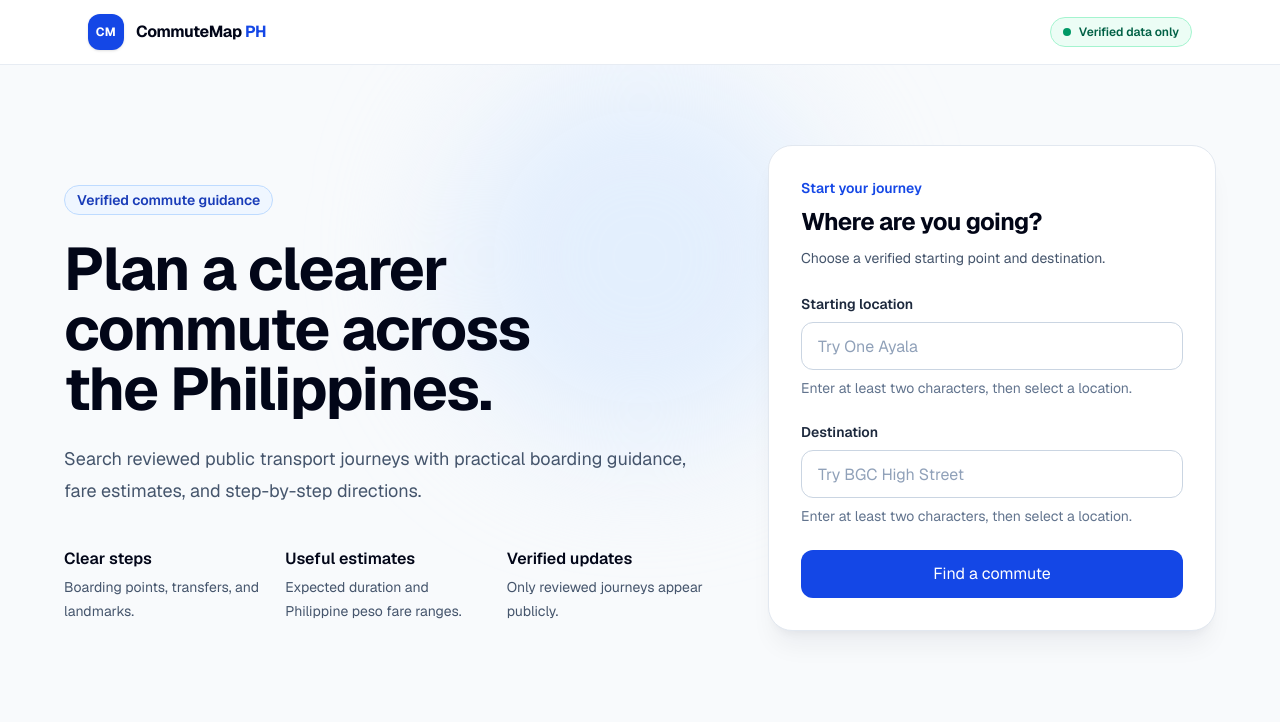
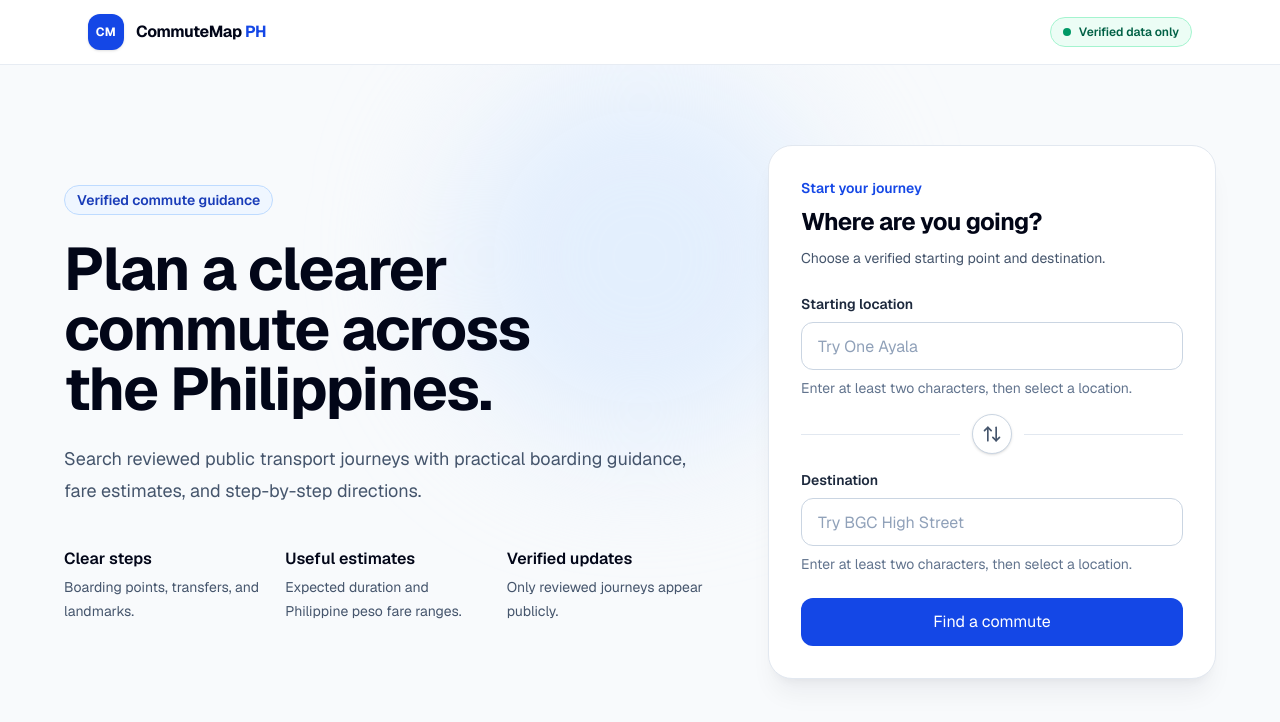
Before and after one commit to DarthCoder-afk/CommutePH, a Next.js app: page / in a window 1280 px wide. Shown: the top 722 px of the page. Built offline with nearby package versions, Linux system fonts and the light colour scheme.

Commit message:
feat: add lucide-react dependency and implement location swap functionality in commute search form; enhance location search input component with query handling

```diff
--- a/package.json
+++ b/package.json
@@ -33,6 +33,7 @@
   },
   "dependencies": {
     "drizzle-orm": "0.45.2",
+    "lucide-react": "^1.28.0",
     "maplibre-gl": "^6.1.0",
     "next": "16.2.12",
     "pg": "8.22.0",
--- a/src/components/commute-search-form.tsx
+++ b/src/components/commute-search-form.tsx
@@ -1,6 +1,7 @@
 "use client";
 
 import { useRef, useState, type FormEvent } from "react";
+import { ArrowUpDown } from "lucide-react";
 
 import {
   JourneySummaryCard,
@@ -33,6 +34,8 @@ type SubmissionStatus = "idle" | "loading" | "success" | "error";
 export function CommuteSearchForm() {
   const [origin, setOrigin] = useState<LocationOption | null>(null);
   const [destination, setDestination] = useState<LocationOption | null>(null);
+  const [originQuery, setOriginQuery] = useState("");
+  const [destinationQuery, setDestinationQuery] = useState("");
   const [journeys, setJourneys] = useState<JourneySummary[]>([]);
   const [status, setStatus] = useState<SubmissionStatus>("idle");
   const [message, setMessage] = useState<string | null>(null);
@@ -55,6 +58,20 @@ export function CommuteSearchForm() {
 
   function handleDestinationChange(location: LocationOption | null) {
     setDestination(location);
+    resetResults();
+  }
+
+  function handleSwapLocations() {
+    const previousOrigin = origin;
+    const previousDestination = destination;
+    const previousOriginQuery = originQuery;
+    const previousDestinationQuery = destinationQuery;
+
+    setOrigin(previousDestination);
+    setDestination(previousOrigin);
+    setOriginQuery(previousDestinationQuery);
+    setDestinationQuery(previousOriginQuery);
+
     resetResults();
   }
 
@@ -147,21 +164,45 @@ export function CommuteSearchForm() {
       aria-busy={status === "loading"}
       className="space-y-6"
     >
+      <div className="space-y-4">
         <LocationSearchInput
           id="origin-location"
           name="origin"
           label="Starting location"
           placeholder="Try One Ayala"
+          query={originQuery}
+          value={origin}
+          onQueryChange={setOriginQuery}
           onSelectionChange={handleOriginChange}
         />
+
+        <div className="flex items-center gap-3">
+          <span aria-hidden="true" className="h-px flex-1 bg-slate-200" />
+
+          <button
+            type="button"
+            aria-label="Swap starting location and destination"
+            title="Swap locations"
+            onClick={handleSwapLocations}
+            className="flex size-10 items-center justify-center rounded-full border border-slate-300 bg-white text-slate-600 shadow-sm transition hover:border-blue-300 hover:bg-blue-50 hover:text-blue-700 focus:ring-4 focus:ring-blue-100 focus:outline-none"
+          >
+            <ArrowUpDown aria-hidden="true" className="size-5" />
+          </button>
+
+          <span aria-hidden="true" className="h-px flex-1 bg-slate-200" />
+        </div>
 
         <LocationSearchInput
           id="destination-location"
           name="destination"
           label="Destination"
           placeholder="Try BGC High Street"
+          query={destinationQuery}
+          value={destination}
+          onQueryChange={setDestinationQuery}
           onSelectionChange={handleDestinationChange}
         />
+      </div>
 
       <button
         type="submit"
--- a/src/components/location-search-input.tsx
+++ b/src/components/location-search-input.tsx
@@ -22,7 +22,10 @@ type LocationSearchInputProps = {
   name: string;
   label: string;
   placeholder?: string;
-  onSelectionChange?: (location: LocationOption | null) => void;
+  query: string;
+  value: LocationOption | null;
+  onQueryChange: (query: string) => void;
+  onSelectionChange: (location: LocationOption | null) => void;
 };
 
 export function LocationSearchInput({
@@ -30,12 +33,12 @@ export function LocationSearchInput({
   name,
   label,
   placeholder = "Search locations",
+  query,
+  value,
+  onQueryChange,
   onSelectionChange,
 }: LocationSearchInputProps) {
-  const [query, setQuery] = useState("");
   const [options, setOptions] = useState<LocationOption[]>([]);
-  const [selectedLocation, setSelectedLocation] =
-    useState<LocationOption | null>(null);
   const [status, setStatus] = useState<SearchStatus>("idle");
   const [isOpen, setIsOpen] = useState(false);
   const [activeIndex, setActiveIndex] = useState(-1);
@@ -46,7 +49,7 @@ export function LocationSearchInput({
   useEffect(() => {
     const normalizedQuery = query.trim();
 
-    if (selectedLocation && query === selectedLocation.name) {
+    if (value && query === value.name) {
       return;
     }
 
@@ -102,16 +105,15 @@ export function LocationSearchInput({
       window.clearTimeout(timeoutId);
       controller.abort();
     };
-  }, [query, selectedLocation]);
+  }, [query, value]);
 
   function selectLocation(location: LocationOption) {
-    setSelectedLocation(location);
-    setQuery(location.name);
+    onQueryChange(location.name);
     setOptions([]);
     setStatus("idle");
     setActiveIndex(-1);
     setIsOpen(false);
-    onSelectionChange?.(location);
+    onSelectionChange(location);
   }
 
   function handleKeyDown(event: KeyboardEvent<HTMLInputElement>) {
@@ -182,9 +184,8 @@ export function LocationSearchInput({
         }
         aria-describedby={statusId}
         onChange={(event) => {
-          setQuery(event.target.value);
-          setSelectedLocation(null);
-          onSelectionChange?.(null);
+          onQueryChange(event.target.value);
+          onSelectionChange(null);
           setOptions([]);
           setStatus("idle");
           setIsOpen(false);
@@ -203,7 +204,7 @@ export function LocationSearchInput({
         className="h-12 w-full rounded-xl border border-slate-300 bg-white px-4 text-base text-slate-950 transition outline-none placeholder:text-slate-400 focus:border-blue-600 focus:ring-4 focus:ring-blue-100"
       />
 
-      <input type="hidden" name={name} value={selectedLocation?.slug ?? ""} />
+      <input type="hidden" name={name} value={value?.slug ?? ""} />
 
       <div id={statusId} className="sr-only" role="status" aria-live="polite">
         {status === "loading" ? "Searching locations." : null}
@@ -277,10 +278,10 @@ export function LocationSearchInput({
         </ul>
       ) : null}
 
-      {selectedLocation ? (
-        <p className="mt-2 text-sm text-emerald-700" aria-live="polite">
-          Selected: {selectedLocation.name}
-        </p>
+      {value ? (
+        <span className="sr-only" role="status" aria-live="polite">
+          Selected: {value.name}
+        </span>
       ) : (
         <p className="mt-2 text-sm text-slate-500">
           Enter at least two characters, then select a location.
```
Also changed, not shown: 1 other file (tests, documents, lock files or other folders). Lines whose indentation alone changed are shown as unchanged.
